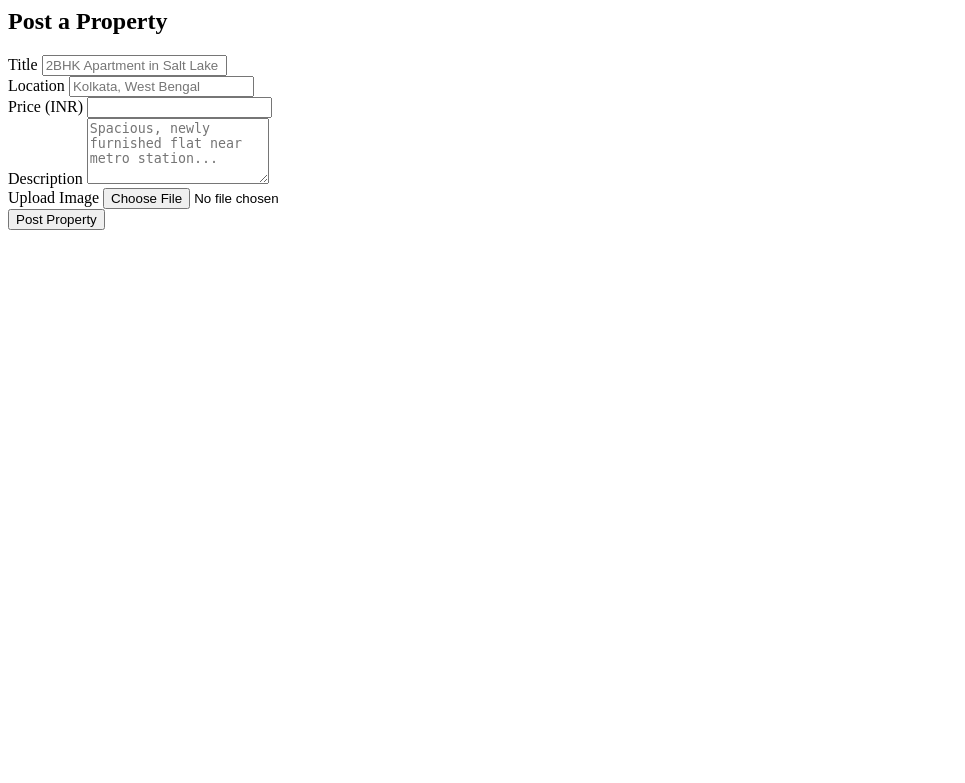
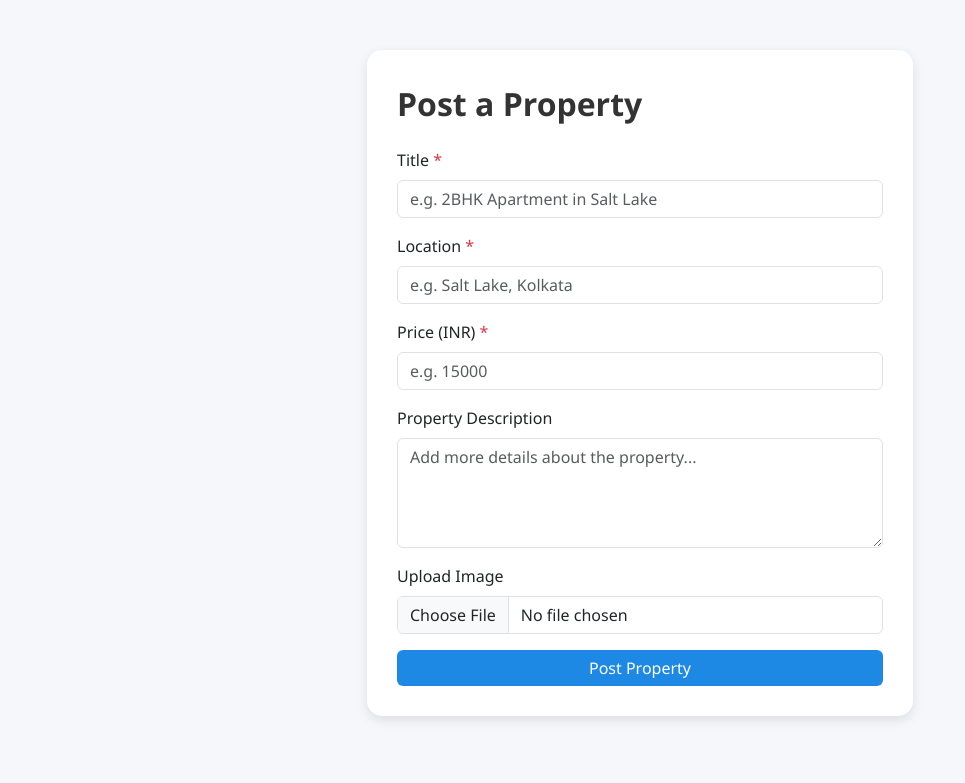
Before and after one commit to AnkanG003/Project_Hoomi, a Django app: page /post_property/ in a window 1280 px wide. Shown: the top 783 px of the page, without its empty margins (0-965 px from the left). Run offline with Django 5.2, Linux system fonts and the light colour scheme.

Commit message:
Update Post_Poperty.html

```diff
--- a/hoomi/templates/pages/post_property.html
+++ b/hoomi/templates/pages/post_property.html
@@ -1,39 +1,75 @@
-{% load static %}
-<div class="max-w-2xl mx-auto p-6 bg-white rounded-xl shadow-md mt-10">
-  <h2 class="text-2xl font-bold mb-6 text-center text-blue-600">Post a Property</h2>
+<!DOCTYPE html>
+<html lang="en">
+<head>
+  <meta charset="UTF-8" />
+  <meta name="viewport" content="width=device-width, initial-scale=1.0"/>
+  <title>Post Property | Hoomi</title>
+  <link href="https://cdn.jsdelivr.net/npm/bootstrap@5.3.0/dist/css/bootstrap.min.css" rel="stylesheet">
+  <style>
+    body {
+      background-color: #f5f7fa;
+      font-family: 'Segoe UI', sans-serif;
+    }
+    .post-form {
+      background-color: white;
+      padding: 30px;
+      border-radius: 15px;
+      box-shadow: 0 4px 12px rgba(0,0,0,0.1);
+      margin-top: 50px;
+    }
+    .form-title {
+      font-size: 2rem;
+      font-weight: 600;
+      color: #333;
+      margin-bottom: 20px;
+    }
+    .btn-primary {
+      background-color: #1e88e5;
+      border: none;
+    }
+    .btn-primary:hover {
+      background-color: #1565c0;
+    }
+  </style>
+</head>
+<body>
 
-  <form method="POST" enctype="multipart/form-data" class="space-y-4">
-    {% csrf_token %}
+  <div class="container">
+    <div class="row justify-content-center">
+      <div class="col-md-7 col-lg-6">
+        <form class="post-form">
+          <div class="form-title">Post a Property</div>
 
-    <div>
-      <label class="block mb-1 font-medium">Title</label>
-      <input type="text" name="title" class="w-full border border-gray-300 rounded-md p-2" placeholder="2BHK Apartment in Salt Lake" required>
+          <div class="mb-3">
+            <label for="title" class="form-label">Title <span class="text-danger">*</span></label>
+            <input type="text" class="form-control" id="title" name="title" required placeholder="e.g. 2BHK Apartment in Salt Lake">
           </div>
 
-    <div>
-      <label class="block mb-1 font-medium">Location</label>
-      <input type="text" name="location" class="w-full border border-gray-300 rounded-md p-2" placeholder="Kolkata, West Bengal" required>
+          <div class="mb-3">
+            <label for="location" class="form-label">Location <span class="text-danger">*</span></label>
+            <input type="text" class="form-control" id="location" name="location" required placeholder="e.g. Salt Lake, Kolkata">
           </div>
 
-    <div>
-      <label class="block mb-1 font-medium">Price (INR)</label>
-      <input type="number" name="price" class="w-full border border-gray-300 rounded-md p-2" required>
+          <div class="mb-3">
+            <label for="price" class="form-label">Price (INR) <span class="text-danger">*</span></label>
+            <input type="number" class="form-control" id="price" name="price" required placeholder="e.g. 15000">
           </div>
 
-    <div>
-      <label class="block mb-1 font-medium">Description</label>
-      <textarea name="description" rows="4" class="w-full border border-gray-300 rounded-md p-2" placeholder="Spacious, newly furnished flat near metro station..." required></textarea>
+          <div class="mb-3">
+            <label for="description" class="form-label">Property Description</label>
+            <textarea class="form-control" id="description" name="description" rows="4" placeholder="Add more details about the property..."></textarea>
           </div>
 
-    <div>
-      <label class="block mb-1 font-medium">Upload Image</label>
-      <input type="file" name="image" class="w-full border border-gray-300 rounded-md p-2" accept="image/*">
+          <div class="mb-3">
+            <label for="image" class="form-label">Upload Image</label>
+            <input class="form-control" type="file" id="image" name="image">
           </div>
 
-    <div class="text-center">
-      <button type="submit" class="bg-blue-600 text-white px-6 py-2 rounded-md hover:bg-blue-700">
-        Post Property
-      </button>
-    </div>
+          <button type="submit" class="btn btn-primary w-100">Post Property</button>
         </form>
       </div>
+    </div>
+  </div>
+
+</body>
+</html>
```
Lines whose indentation alone changed are shown as unchanged.
